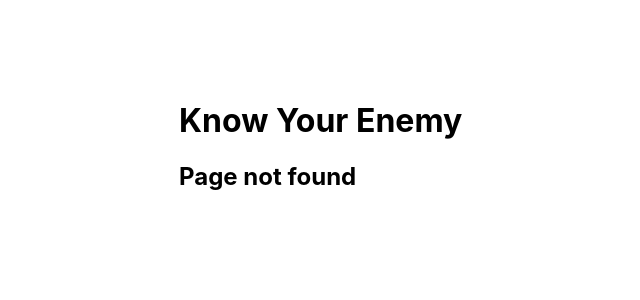
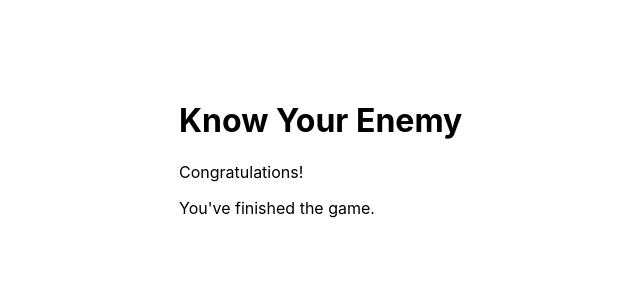
Before and after one commit to coleenhuang/Know-your-enemy, a React (Create React App) app: page /result in a window 1280 px wide. Before the commit this address had no page. Shown: the top 300 px of the page, without its empty margins (13-653 px from the left). Built offline with nearby package versions, Linux system fonts and the light colour scheme.

Commit message:
added route for result page

```diff
--- a/src/components/App.js
+++ b/src/components/App.js
@@ -4,6 +4,7 @@ import Header from './Header'
 import StartPage from './start/StartPage'
 import GamePage from './game/GamePage'
 import NotFound from './NotFound';
+import ResultPage from './result/ResultPage'
 import './App.css'
 
 function App() {
@@ -13,6 +14,7 @@ function App() {
         <Switch>
           <Route path='/' exact component={StartPage} />
           <Route path='/game' component={GamePage} />
+          <Route path='/result' component={ResultPage} />
           <Route component={NotFound} />
         </Switch>
     </div>
--- /dev/null
+++ b/src/components/result/ResultPage.js
@@ -0,0 +1,12 @@
+import React from 'react';
+
+const ResultPage = () => {
+    return (
+        <div>
+            <p>Congratulations!</p>
+            <p> You've finished the game.</p>
+        </div>
+        )
+}
+
+export default ResultPage;
```
Also changed, not shown: src/result/ResultPage.js (deleted, +0 -7 lines), 1 other file (tests, documents, lock files or other folders).
